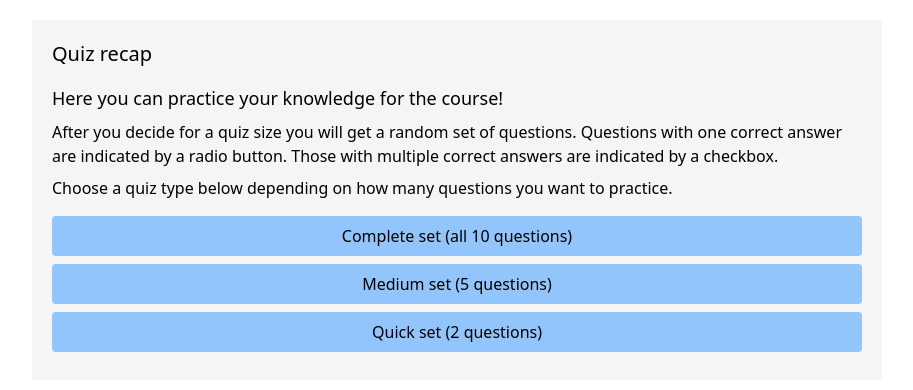
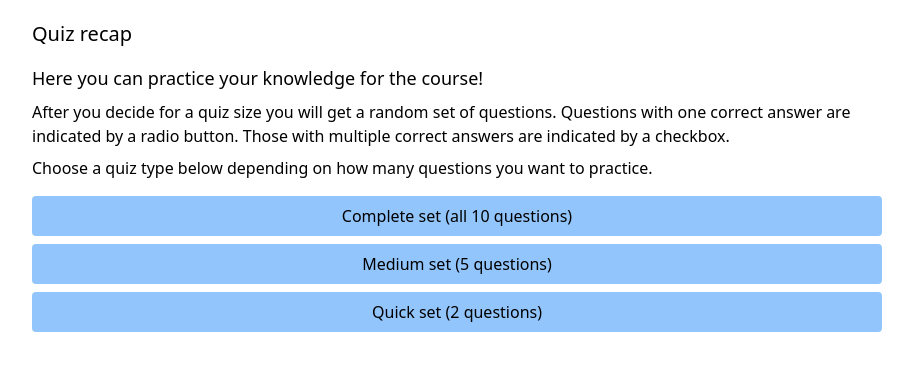
Before and after one commit to openHPI/quiz-recap, a React (Vite) app: page / in a window 1280 px wide. Shown: the top 390 px of the page, without its empty margins (183-1096 px from the left). Built offline with nearby package versions, Linux system fonts and the light colour scheme.

Commit message:
Make CSS compatible with web app
- No longer inject CSS in JS
- Scope styles to class

```diff
--- a/package.json
+++ b/package.json
@@ -66,7 +66,6 @@
     "tailwindcss": "^3.4.1",
     "typescript": "^5.2.2",
     "vite": "^5.0.8",
-    "vite-plugin-lib-inject-css": "^1.3.0",
     "vitest": "^1.2.2"
   }
 }
--- a/src/App.tsx
+++ b/src/App.tsx
@@ -33,7 +33,7 @@ function App({ data }: { data: Data }) {
         setNumberOfQuestions,
       }}
     >
-      <div className="rounded bg-neutral-light p-5">
+      <div className="quiz-recap rounded bg-neutral-light p-5">
         <h2 className="pb-4 text-xl">Quiz recap</h2>
         {quizStarted ? (
           <Quiz questions={getRandomSet(data, numberOfQuestions)} />
--- a/tailwind.config.js
+++ b/tailwind.config.js
@@ -1,6 +1,7 @@
 /** @type {import('tailwindcss').Config} */
 module.exports = {
   content: ['./index.html', './src/**/*.{js,jsx,ts,tsx}'],
+  important: '.quiz-recap',
   theme: {
     extend: {
       colors: {
--- a/vite.config.ts
+++ b/vite.config.ts
@@ -1,11 +1,10 @@
 import react from '@vitejs/plugin-react-swc';
-import { libInjectCss } from 'vite-plugin-lib-inject-css';
 import { resolve } from 'path';
 import { defineConfig } from 'vitest/config';
 
 // https://vitejs.dev/config/
 export default defineConfig({
-  plugins: [react(), libInjectCss()],
+  plugins: [react()],
   build: {
     lib: {
       entry: resolve(__dirname, 'src/main.tsx'),
```
